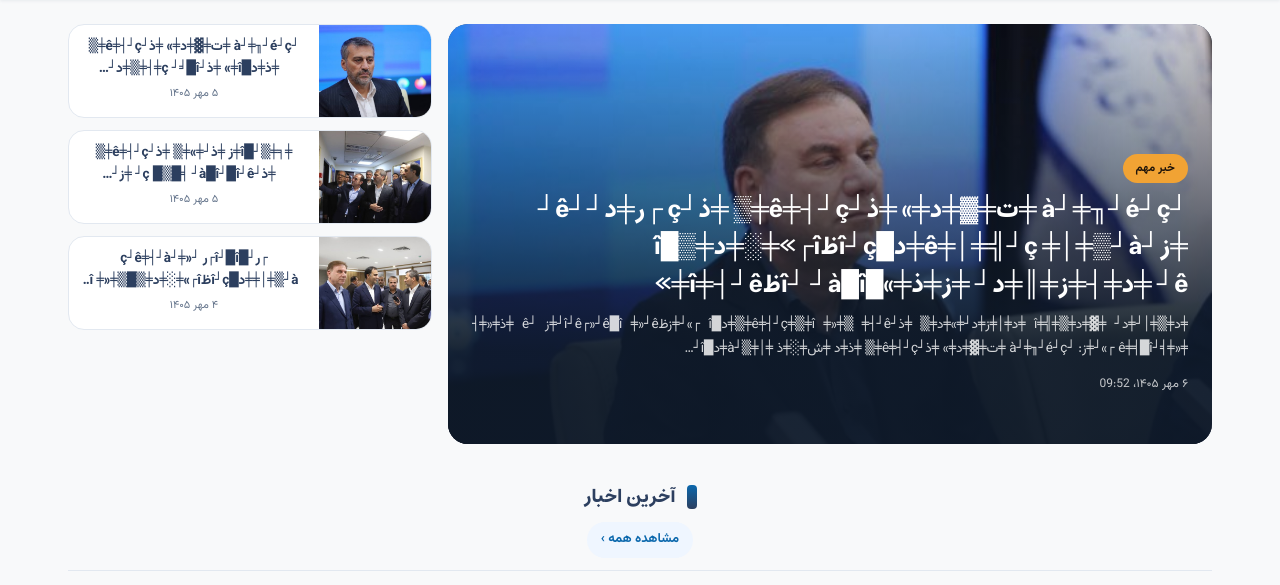
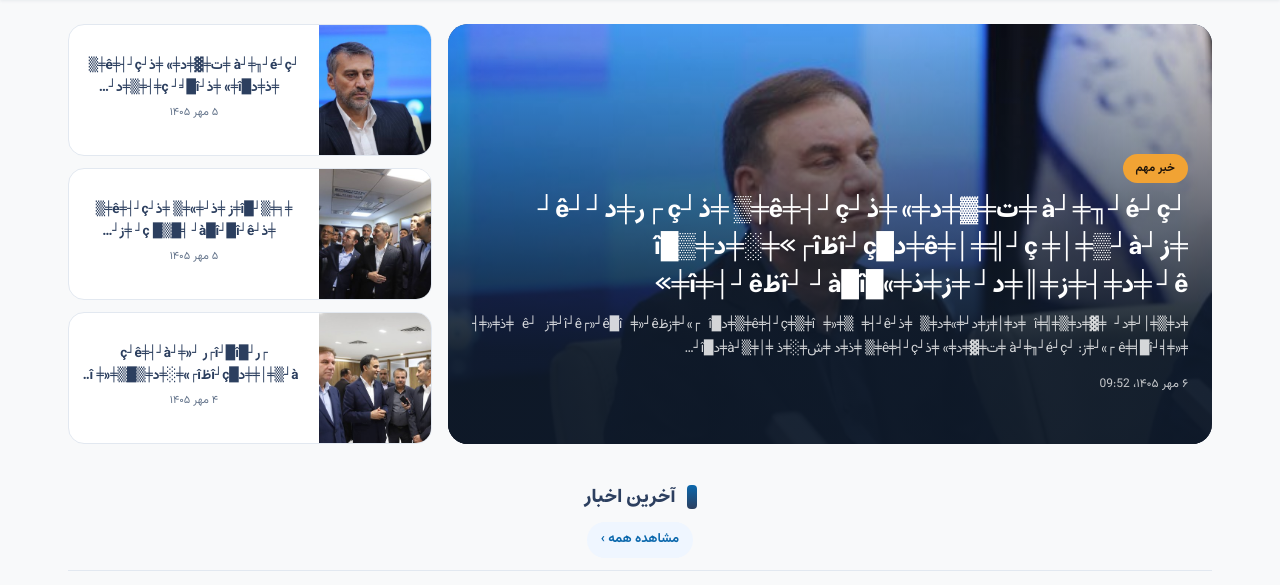
Before and after one commit to abkhoshbakht-hub/bushehr-free-zone-portal-php, a PHP site: page / in a window 1280 px wide. Shown: the part 216-801 px from the top of the page. Run offline with PHP 8.4, Linux system fonts and the light colour scheme; data comes from the database, SQL or seed files in the repository; some libraries are stand-ins or nearby versions.

Commit message:
Hero alignment: side column's 3 cards stretch to match big hero height on desktop (equal 3-row grid, full-height thumbs)

```diff
--- a/assets/css/main.css
+++ b/assets/css/main.css
@@ -475,3 +475,11 @@ html{scroll-padding-top:172px}
 
 /* ================= v14: سوییچر زبان = عرض طبیعی محتوا، بدون فضای خالی و بدون برش ================= */
 .langsw{flex-shrink:0;min-width:0}
+
+/* ================= v15: هم‌ترازی هیرو — سه کارت کنار کاملاً هم‌ارتفاع تصویر بزرگ ================= */
+@media (min-width:1021px){
+  .hero-side{display:grid;grid-template-rows:repeat(3,minmax(0,1fr));gap:12px;align-self:stretch}
+  .hero-card{align-items:stretch}
+  .hc-im{height:100%;min-height:0}
+  .hero-card .hc-bd{align-self:center}
+}
--- a/index.php
+++ b/index.php
@@ -157,7 +157,7 @@ function page_header(string $pTitle = ''): void {
 <title>' . e(($pTitle ? $pTitle . ' — ' : '') . $site . ' | ' . $sub) . '</title>
 <meta name="description" content="' . e(setting('about_' . $lang, t('footer_desc'))) . '">
 <link rel="icon" href="assets/img/brand/bushehr-free-zone-logo.jpg">
-<link rel="stylesheet" href="assets/css/main.css?v=14">
+<link rel="stylesheet" href="assets/css/main.css?v=15">
 <script>try{var m=localStorage.getItem("theme")||"auto";if(m==="dark"||(m==="auto"&&matchMedia("(prefers-color-scheme:dark)").matches))document.documentElement.dataset.theme="dark"}catch(e){}</script>
 </head><body>
 <div class="u-strip"><div class="wrap">
```
